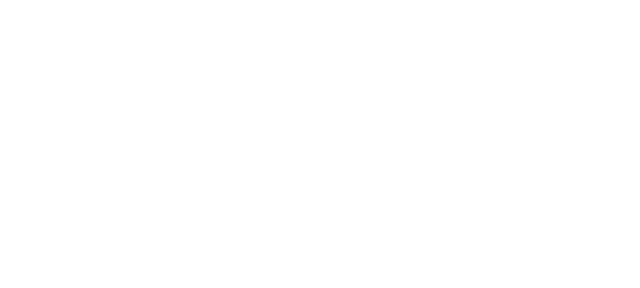
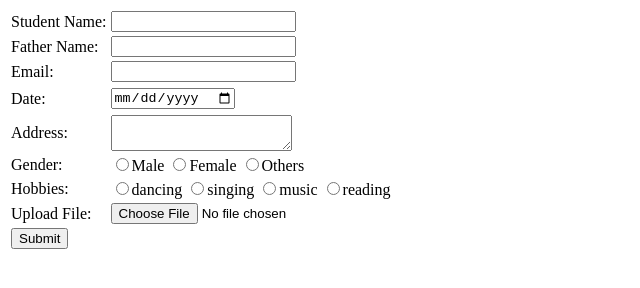
Before and after one commit to samxkevin/VAASUDEVA, a plain HTML site: page LearningForKrishna/NewThingsLearnt.html in a window 1280 px wide. Shown: the whole page, without its empty margins (0-640 px from the left). Drawn offline with Linux system fonts and the light colour scheme.

Commit message:
Learned from HTML

```diff
--- a/LearningForKrishna/NewThingsLearnt.html
+++ b/LearningForKrishna/NewThingsLearnt.html
@@ -27,3 +27,52 @@ Modify your .daily-value p selector to exclude the .no-divider elements.
 <!--
 HTML, CSS, Bootstrap are domain specific languages
 -->
+<!--Registration Page-->
+<html>
+    <head>
+        <title>REGISTRATION PAGE</title>
+    </head>
+    <body>
+        <table>
+            <tr>
+                <td>Student Name:</td>
+                <td><input type="text"></td>
+            </tr>
+            <tr>
+                <td>Father Name:</td>
+                <td><input type="text"></td>
+            </tr>
+            <tr>
+                <td>Email:</td>
+                <td><input type ="text"></td>
+            </tr>
+            <tr></tr>
+                <td>Date:</td>
+                <td><input type ="date"></td>
+            </tr>
+            <tr></tr>
+                <td>Address:</td>
+                <td><textarea name ="address"></textarea></td>
+            </tr>
+                <td>Gender:</td>
+                <td><input type ="radio" name="gender">Male
+                <input type ="radio" name="gender">Female
+                <input type ="radio" name="gender">Others</td>
+                </tr>
+            <tr>
+                <td>Hobbies:</td>
+                <td><input type = "radio" name="hobbies">dancing
+                    <input type = "radio" name="hobbies">singing
+                    <input type = "radio" name="hobbies">music
+                    <input type = "radio" name="hobbies">reading</td>
+            </tr>
+            <tr>
+              <td>Upload File:</td>
+              <td><input type ="file" name ="file"></td>
+            </tr>
+            <tr>
+                <td><input name ="Submit"type ="submit"></td>
+            </tr>
+        </table>
+    </body>
+</html>
```
